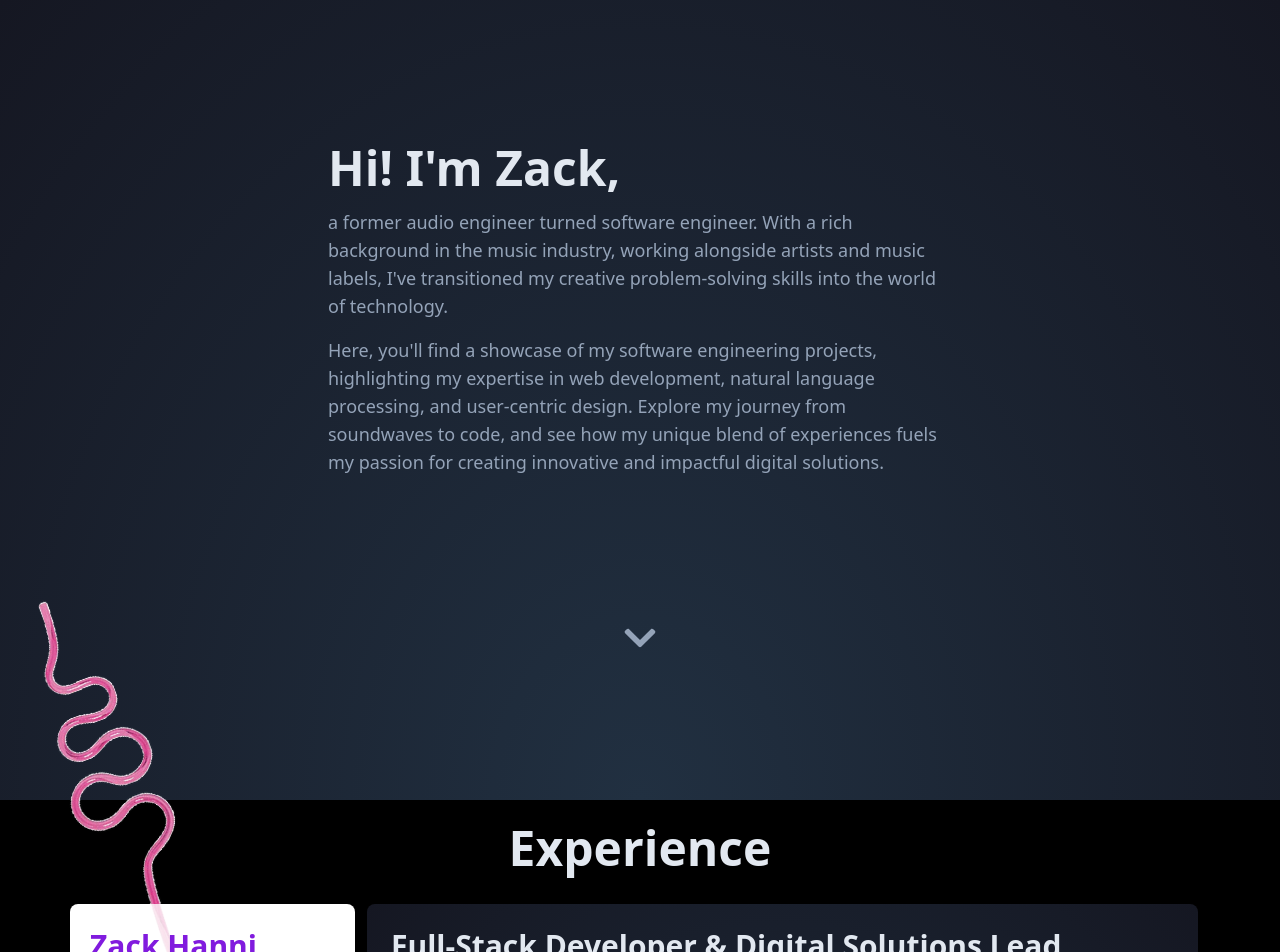
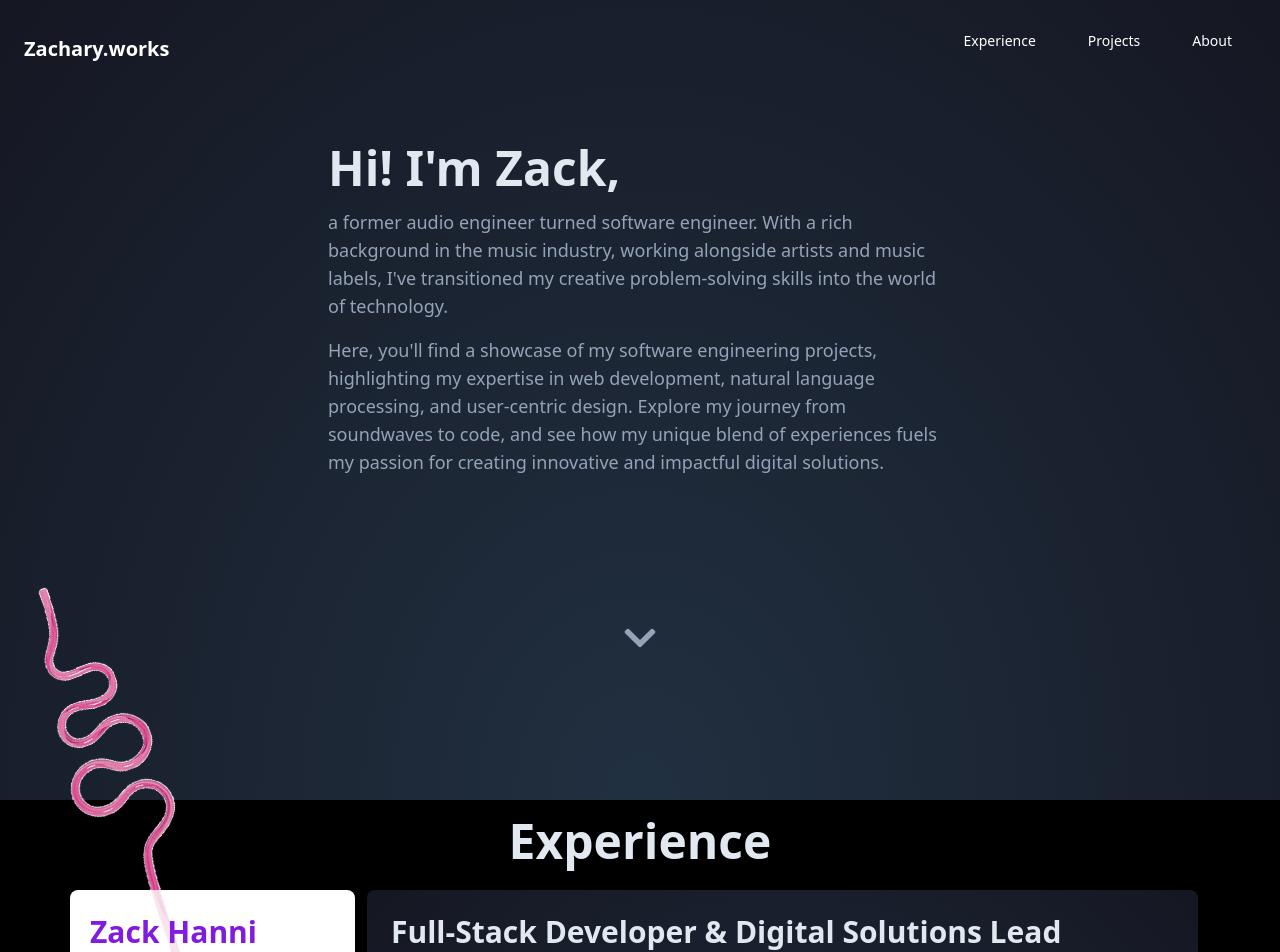
Before and after one commit to zackhanni/zachary.works, a Next.js app: page / in a window 1280 px wide. Shown: the top 952 px of the page. Built offline with nearby package versions, Linux system fonts and the light colour scheme.

Commit message:
added nav for desktop. made section headers consistent

```diff
--- a/app/components/About.tsx
+++ b/app/components/About.tsx
@@ -35,14 +35,14 @@ export default function About() {
   ];
 
   return (
-    <section className="bg-black text-slate-200 flex justify-center pb-28">
+    <section
+      id="about"
+      className="bg-black text-slate-200 flex justify-center pb-28"
+    >
       <div className="container flex flex-col items-center justify-center">
-        <h2
-          id="about"
-          className="text-5xl font-bold text-center sticky top-0 z-10 w-full backdrop-blur py-4"
-        >
-          About Me
-        </h2>
+        <div className="w-full flex items-center justify-center z-10 sticky top-0 backdrop-blur h-[90px]">
+          <h2 className="text-5xl font-bold  text-slate-200 ">About Zack</h2>
+        </div>
         <div className="row">
           <ZackFLoatingCard />
           <div className="col-md-9 col-12 space-y-4">
--- a/app/components/Button.tsx
+++ b/app/components/Button.tsx
@@ -10,7 +10,7 @@ interface ButtonProps {
 
 export default function Button(props: ButtonProps) {
   return (
-    <Link href={props.link}>
+    <Link href={props.link} className="no-underline">
       <div className="text-slate-200 bg-[#AB5C95] hover:bg-[#2CA5B8] duration-300 py-2 px-4 rounded-md m-2 flex">
         {props.name}{" "}
         {props.password ? (
--- a/app/components/Experience.tsx
+++ b/app/components/Experience.tsx
@@ -5,14 +5,15 @@ import ZackFLoatingCard from "./ZackFloatingCard";
 
 export default function Experience() {
   return (
-    <section className="bg-black text-slate-200 w-full flex justify-center pb-16">
+    <section
+      id="experience"
+      className="bg-black text-slate-200 w-full flex justify-center pb-16"
+    >
       <div className="container flex flex-col items-center justify-center bg-black z-10">
-        <h2
-          id="experience"
-          className="text-5xl font-bold text-center sticky top-0 z-10 w-full backdrop-blur py-4"
-        >
-          Experience
-        </h2>
+        <div className="w-full flex items-center justify-center z-10 sticky top-0 backdrop-blur h-[90px]">
+          <h2 className="text-5xl font-bold  text-slate-200 ">Experience</h2>
+        </div>
+
         <div className="row">
           <ZackFLoatingCard />
 
--- a/app/components/Navbar.tsx
+++ /dev/null
@@ -1,18 +0,0 @@
-import Link from "next/link";
-import React from "react";
-
-function Navbar() {
-  return (
-    <nav className="bg-black w-full h-24 text-slate-200 fixed top-0 z-50">
-      <div className="">
-        <Link href="/">
-          <h2 className="text-4xl sm:text-5xl text-center pt-6 font-semibold">
-            Hire Zack Hanni
-          </h2>
-        </Link>
-      </div>
-    </nav>
-  );
-}
-
-export default Navbar;
--- /dev/null
+++ b/app/components/Navigation.tsx
@@ -0,0 +1,196 @@
+"use client";
+
+import { useState, useEffect } from "react";
+import * as React from "react";
+import Link from "next/link";
+import { cn } from "@/lib/utils";
+// import { Icons } from "@/components/icons"
+import {
+  NavigationMenu,
+  NavigationMenuContent,
+  NavigationMenuItem,
+  NavigationMenuLink,
+  NavigationMenuList,
+  NavigationMenuTrigger,
+  navigationMenuTriggerStyle,
+} from "@/components/ui/navigation-menu";
+import Image from "next/image";
+import { Menu, X } from "lucide-react";
+
+const NavList: { title: string; href: string; description: string }[] = [
+  {
+    title: "Website Development",
+    href: "/website-development",
+    description:
+      "With a focus on responsive designs with optimal performance, we create captivating, seamless user interfaces.",
+  },
+  {
+    title: "Full-Stack App Development",
+    href: "/full-stack-app-development",
+    description:
+      "Leveraging the latest technologies, we make robust apps for iOS and Android platforms.",
+  },
+  {
+    title: "Prototype & MVP Development",
+    href: "/prototype-mvp-development",
+    description:
+      "Ship your fully functional MVP fast. We prioritize your first demos to be released within the first month.",
+  },
+  {
+    title: "Update an Existing Website or App",
+    href: "/update-existing-website",
+    description:
+      "Whether you're looking to modernize your design, enhance functionality, or improve performance in today's digital landscape.",
+  },
+];
+
+export function Navigation() {
+  const [isVisible, setIsVisible] = useState(true);
+  const [lastScrollY, setLastScrollY] = useState(0);
+  const [isMobileMenuOpen, setIsMobileMenuOpen] = useState(false);
+
+  useEffect(() => {
+    const controlNavbar = () => {
+      if (typeof window !== "undefined") {
+        if (window.scrollY > lastScrollY) {
+          // if scroll down hide the navbar
+          setIsVisible(false);
+        } else {
+          // if scroll up show the navbar
+          setIsVisible(true);
+        }
+
+        // remember current page location to use in the next move
+        setLastScrollY(window.scrollY);
+      }
+    };
+
+    if (typeof window !== "undefined") {
+      window.addEventListener("scroll", controlNavbar);
+
+      // cleanup function
+      return () => {
+        window.removeEventListener("scroll", controlNavbar);
+      };
+    }
+  }, [lastScrollY]);
+
+  return (
+    <div
+      className={`fixed w-full transition-transform duration-500 z-20 hidden md:block ${
+        isVisible ? "translate-y-0" : "-translate-y-full"
+      } `}
+    >
+      <div className="py-1">
+        {/* Desktop Nav */}
+        <div className="max-w-7xl mx-auto px-4 sm:px-6 lg:px-8">
+          <div className="flex items-center justify-between h-[90px]">
+            <a href="/" className="text-xl font-bold text-white no-underline">
+              Zachary.works
+            </a>
+
+            <NavigationMenu>
+              <NavigationMenuList className="ml-10">
+                <NavigationMenuItem>
+                  <Link href="#experience" legacyBehavior passHref>
+                    <NavigationMenuLink
+                      className={navigationMenuTriggerStyle()}
+                    >
+                      Experience
+                    </NavigationMenuLink>
+                  </Link>
+                </NavigationMenuItem>
+                <NavigationMenuItem>
+                  <Link href="#projects" legacyBehavior passHref>
+                    <NavigationMenuLink
+                      className={navigationMenuTriggerStyle()}
+                    >
+                      Projects
+                    </NavigationMenuLink>
+                  </Link>
+                </NavigationMenuItem>
+                <NavigationMenuItem>
+                  <Link href="#about" legacyBehavior passHref>
+                    <NavigationMenuLink
+                      className={navigationMenuTriggerStyle()}
+                    >
+                      About
+                    </NavigationMenuLink>
+                  </Link>
+                </NavigationMenuItem>
+              </NavigationMenuList>
+            </NavigationMenu>
+          </div>
+        </div>
+
+        {/* mobile nav */}
+        <div className={`md:hidden ${isMobileMenuOpen ? "block" : "hidden"}`}>
+          <div className="px-2 pt-2 pb-3 space-y-1 sm:px-3">
+            <Link
+              href="/"
+              className="block px-3 py-2 rounded-md text-base font-medium hover:bg-primary-foreground hover:text-primary"
+            >
+              Home
+            </Link>
+            <Link
+              href="/website-development"
+              className="block px-3 py-2 rounded-md text-base font-medium hover:bg-primary-foreground hover:text-primary"
+            >
+              Website Development
+            </Link>
+            <Link
+              href="/full-stack-app-development"
+              className="block px-3 py-2 rounded-md text-base font-medium hover:bg-primary-foreground hover:text-primary"
+            >
+              Full-Stack App Development
+            </Link>
+            <Link
+              href="/prototype-mvp-development"
+              className="block px-3 py-2 rounded-md text-base font-medium hover:bg-primary-foreground hover:text-primary"
+            >
+              Prototype & MVP Development
+            </Link>
+            <Link
+              href="/update-existing-website"
+              className="block px-3 py-2 rounded-md text-base font-medium hover:bg-primary-foreground hover:text-primary"
+            >
+              Update an Existing Website or App
+            </Link>
+            <Link
+              href="#contact"
+              className="block px-3 py-2 rounded-md text-base font-medium hover:bg-primary-foreground hover:text-primary"
+            >
+              Contact
+            </Link>
+          </div>
+        </div>
+      </div>
+    </div>
+  );
+}
+
+const ListItem = React.forwardRef<
+  React.ElementRef<"a">,
+  React.ComponentPropsWithoutRef<"a">
+>(({ className, title, children, ...props }, ref) => {
+  return (
+    <li>
+      <NavigationMenuLink asChild>
+        <a
+          ref={ref}
+          className={cn(
+            "block select-none space-y-1 rounded-md p-3 leading-none no-underline outline-none transition-colors hover:bg-accent hover:text-accent-foreground focus:bg-accent focus:text-accent-foreground",
+            className
+          )}
+          {...props}
+        >
+          <div className="text-sm font-medium leading-none">{title}</div>
+          <p className="line-clamp-2 text-sm leading-snug text-muted-foreground">
+            {children}
+          </p>
+        </a>
+      </NavigationMenuLink>
+    </li>
+  );
+});
+ListItem.displayName = "ListItem";
--- a/app/components/Projects.tsx
+++ b/app/components/Projects.tsx
@@ -13,9 +13,9 @@ export default function Projects() {
       className="radial-gradient flex flex-col justify-center items-center pb-16"
     >
       <div className="container">
-        <h2 className="text-5xl font-bold text-center py-4 z-10 text-slate-200 sticky top-0 backdrop-blur">
-          Personal Projects
-        </h2>
+        <div className="w-full flex items-center justify-center z-10 sticky top-0 backdrop-blur h-[90px]">
+          <h2 className="text-5xl font-bold  text-slate-200 ">Projects</h2>
+        </div>
 
         <ul className="row pl-0 overflow-hidden gy-4">
           {ProjectsData.map((project) => {
--- a/app/layout.tsx
+++ b/app/layout.tsx
@@ -1,6 +1,7 @@
 import "./globals.css";
 import type { Metadata } from "next";
 import "bootstrap/dist/css/bootstrap.min.css";
+import { Navigation } from "./components/Navigation";
 
 export const metadata: Metadata = {
   title: "Zachary.works",
@@ -14,7 +15,10 @@ export default function RootLayout({
 }) {
   return (
     <html lang="en">
-      <body>{children}</body>
+      <body>
+        <Navigation />
+        {children}
+      </body>
     </html>
   );
 }
```
